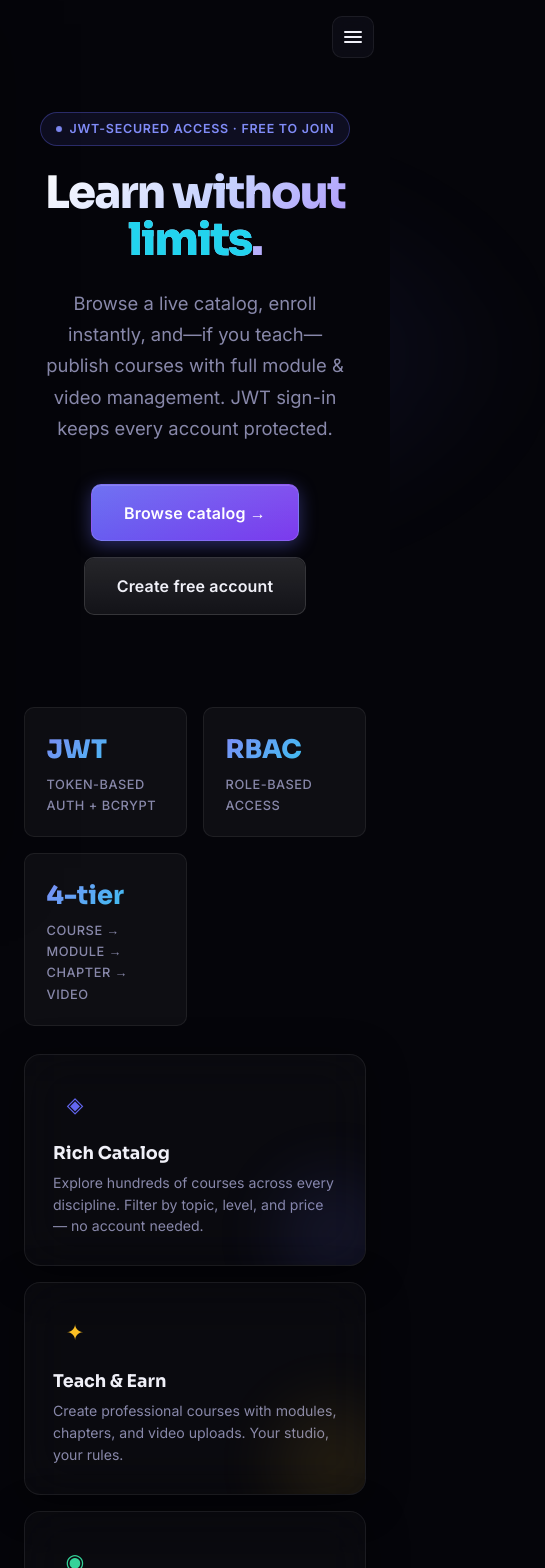
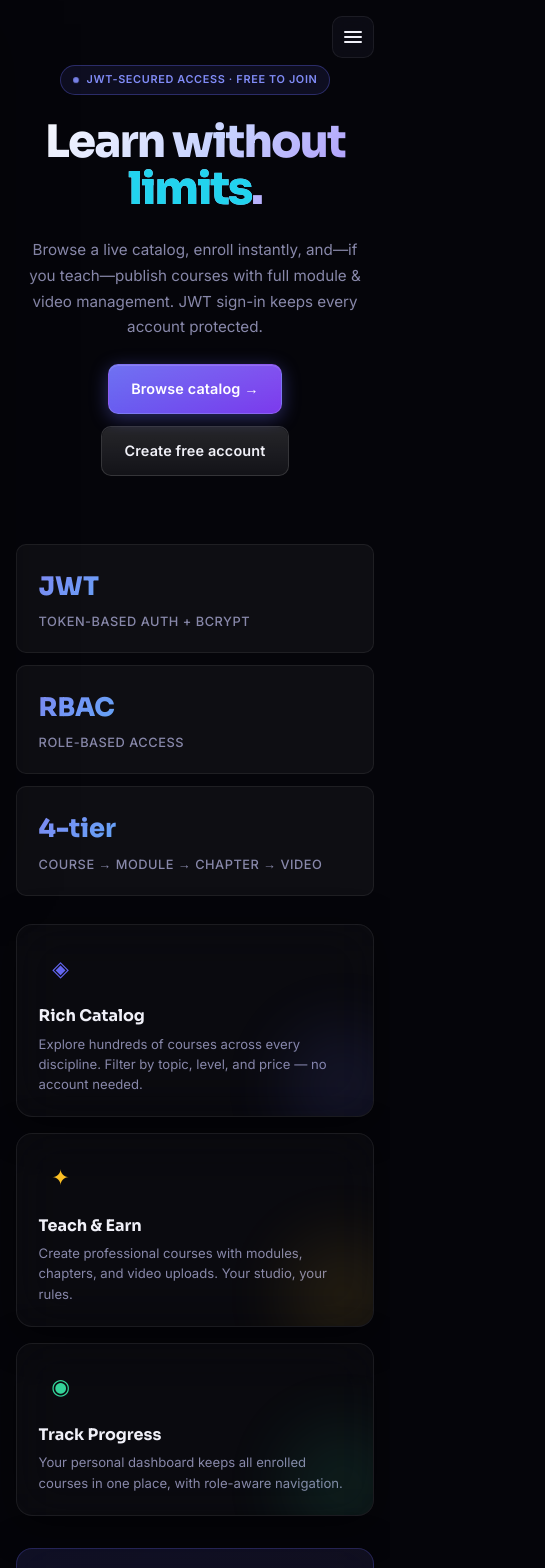
Before and after one commit to laveshgaur/LearnFlow, a React (Vite) app in the folder Frontend/: page / in a window 390 px wide. Shown: the top 1568 px of the page, 545 px wide, since content can reach past the window. Built offline with nearby package versions, Linux system fonts and the light colour scheme.

Commit message:
App_CSS_Updated

```diff
--- a/Frontend/src/App.css
+++ b/Frontend/src/App.css
@@ -5,7 +5,7 @@
 
 /* ─── Page chrome ─── */
 .page       { max-width: 720px; margin: 0 auto; padding: 2rem 1.5rem 4rem; }
-.page-wide  { max-width: 1160px; margin: 0 auto; padding: 2rem 1.5rem 4rem; }
+.page-wide  { max-width: 1160px; margin: 0 auto; padding: 2rem 1.5rem 4rem; overflow-x: hidden; }
 .page-bleed { padding: 2rem 0 4rem; }
 
 .page-header { margin-bottom: 2.25rem; }
@@ -277,9 +277,15 @@ a.btn:hover { text-decoration: none; color: inherit; }
 /* ─── Stats row ─── */
 .stats-row {
   display: grid;
-  grid-template-columns: repeat(auto-fit, minmax(140px, 1fr));
+  grid-template-columns: repeat(3, 1fr);
   gap: 1rem;
   margin: 1.75rem 0;
+}
+@media (max-width: 600px) {
+  .stats-row {
+    grid-template-columns: 1fr;
+    gap: 0.75rem;
+  }
 }
 .stat-tile {
   background: var(--surface);
@@ -287,6 +293,8 @@ a.btn:hover { text-decoration: none; color: inherit; }
   border-radius: var(--radius-sm);
   padding: 1.25rem 1.35rem;
   transition: border-color 0.2s var(--ease);
+  min-width: 0;
+  overflow: hidden;
 }
 .stat-tile:hover { border-color: rgba(99,102,241,0.3); }
 .stat-tile .value {
@@ -305,6 +313,7 @@ a.btn:hover { text-decoration: none; color: inherit; }
   font-size: 0.8rem;
   font-weight: 500;
   color: var(--text-muted);
+  word-break: break-word;
 }
 
 /* ─── Tables ─── */
@@ -402,8 +411,8 @@ table.data-table { width: 100%; border-collapse: collapse; font-size: 0.875rem;
 .auth-logo-glyph {
   width: 36px; height: 36px;
   border-radius: 10px;
-  background: linear-gradient(135deg, var(--indigo), var(--violet));
   box-shadow: 0 4px 16px rgba(99,102,241,0.5);
+  overflow: hidden;
 }
 .auth-title {
   font-size: 1.85rem;
@@ -447,6 +456,7 @@ table.data-table { width: 100%; border-collapse: collapse; font-size: 0.875rem;
   text-align: center;
   padding: 5rem 1rem 4rem;
   position: relative;
+  overflow: hidden;
 }
 .hero-eyebrow {
   display: inline-flex;
@@ -491,7 +501,8 @@ table.data-table { width: 100%; border-collapse: collapse; font-size: 0.875rem;
   position: absolute;
   top: 50%; left: 50%;
   transform: translate(-50%, -50%);
-  width: 700px; height: 400px;
+  width: min(700px, 100%);
+  height: 400px;
   background: radial-gradient(ellipse, rgba(99,102,241,0.12) 0%, transparent 70%);
   filter: blur(40px);
   pointer-events: none;
@@ -709,3 +720,19 @@ table.data-table { width: 100%; border-collapse: collapse; font-size: 0.875rem;
     overflow-y: auto;
   }
 }
+
+/* ─── Home page mobile tweaks ─── */
+@media (max-width: 480px) {
+  .page-wide { padding: 1rem 1rem 3rem; }
+
+  .hero-marketing { padding: 3rem 0.5rem 2.5rem; }
+  .hero-marketing p { font-size: 0.95rem; margin-bottom: 1.5rem; }
+  .hero-eyebrow { font-size: 0.68rem; padding: 0.3rem 0.7rem; }
+
+  .hero-actions { gap: 0.75rem; }
+  .hero-actions .btn-lg { padding: 0.75rem 1.4rem; font-size: 0.9rem; }
+
+  .home-tile { padding: 1.35rem; }
+  .home-tile h2 { font-size: 1rem; }
+  .home-tile p { font-size: 0.82rem; }
+}
```
